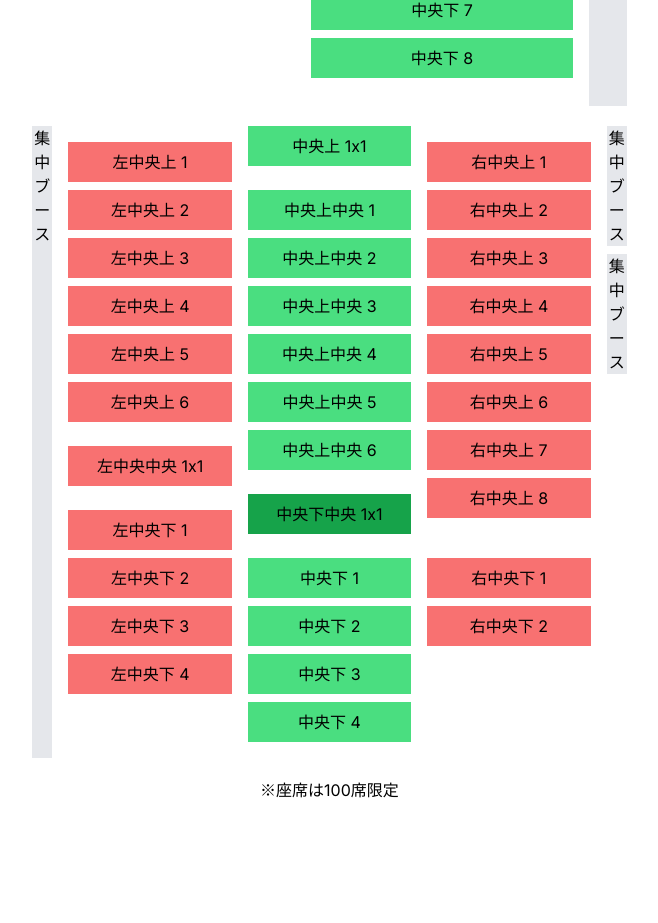
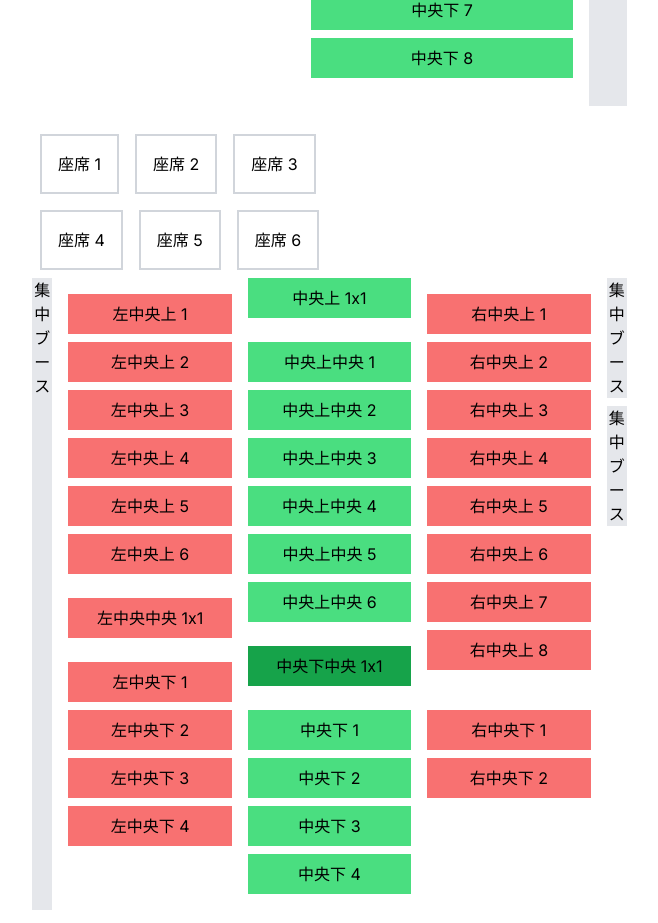
Before and after one commit to shinnkura/smile-everyday, a Next.js app: page /officeSeat in a window 1280 px wide. Shown: the part 1078-2001 px from the top of the page, without its empty margins (225-883 px from the left). Before the commit the page ends 1940 px from the top, so only its background shows below. Built offline with nearby package versions, Linux system fonts and the light colour scheme; no server answers.

Commit message:
fix(SeatGrid): SeatGridコンポーネントの表示されない問題の修正

```diff
--- a/src/app/(root)/officeSeat/components/SeatChart.tsx
+++ b/src/app/(root)/officeSeat/components/SeatChart.tsx
@@ -4,6 +4,7 @@ import TopRow from "./row/TopRow";
 import MainArea from "./row/MainArea";
 import Footer from "./text/Footer";
 import BottomRow from "./row/BottomRow";
+import SeatGrid from "./SeatGrid";
 
 const SeatChart = () => {
   return (
@@ -11,6 +12,7 @@ const SeatChart = () => {
       <Header />
       <TopRow />
       <MainArea />
+      <SeatGrid rows={2} cols={3} />
       <BottomRow />
       <Footer />
     </div>
--- /dev/null
+++ b/src/app/(root)/officeSeat/components/SeatGrid.tsx
@@ -0,0 +1,28 @@
+import React from "react";
+
+interface SeatGridProps {
+  rows: number;
+  cols: number;
+}
+
+const SeatGrid: React.FC<SeatGridProps> = ({ rows, cols }) => {
+  // 座席を生成する関数
+  const renderSeats = (rowIndex: number) =>
+    Array.from({ length: cols }, (_, colIndex) => (
+      <div className="border-2 border-gray-300 p-4 m-2" key={rowIndex}>
+        座席 {rowIndex * cols + colIndex + 1}
+      </div>
+    ));
+
+  // 行を生成する関数
+  const renderRows = () =>
+    Array.from({ length: rows }, (_, rowIndex) => (
+      <div className="flex" key={rowIndex}>
+        {renderSeats(rowIndex)}
+      </div>
+    ));
+
+  return <div>{renderRows()}</div>;
+};
+
+export default SeatGrid;
```
